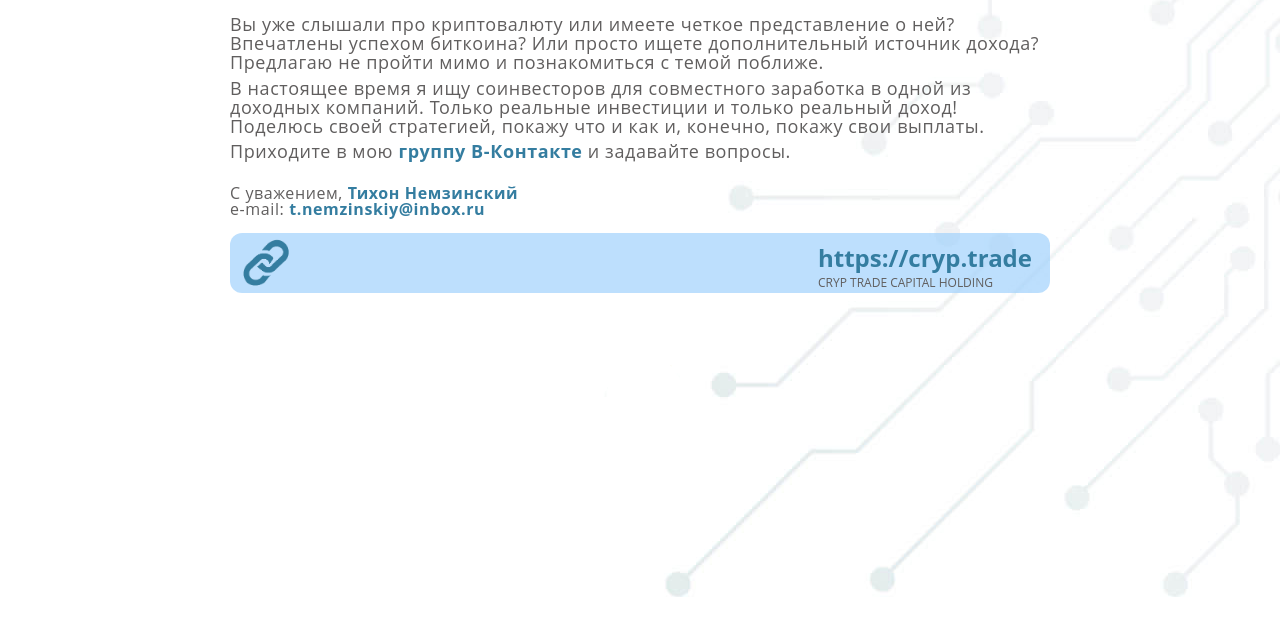
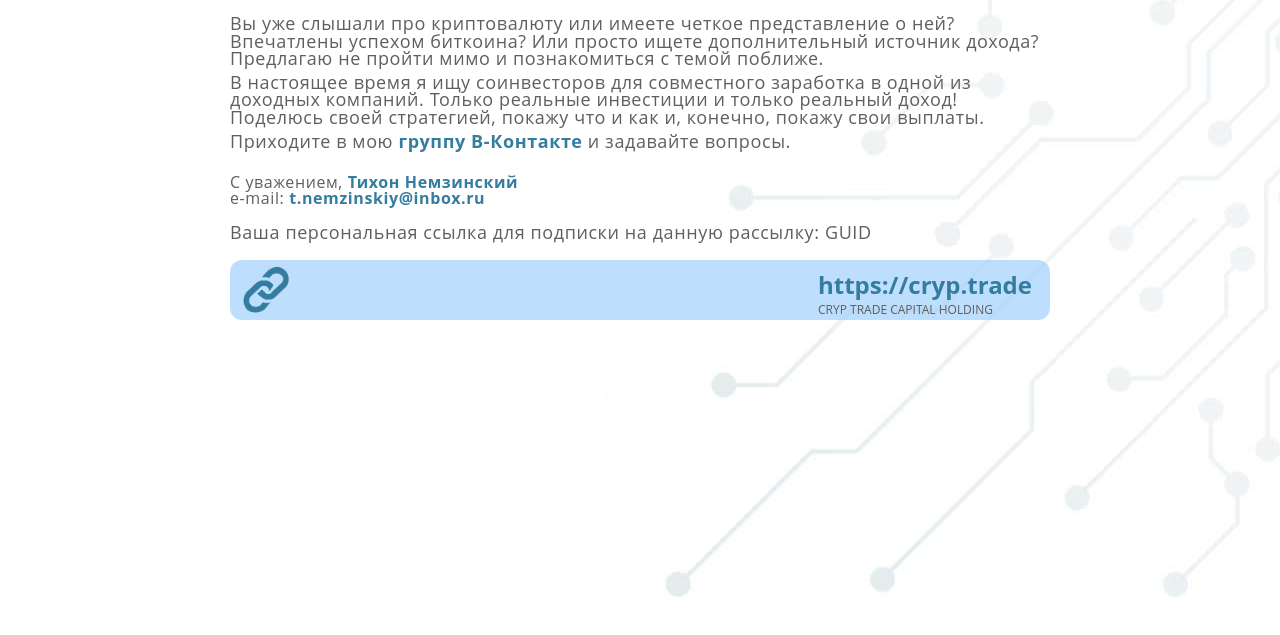
Before and after one commit to sky-0x00/email_sender, a plain HTML site: page data/site/index.htm in a window 1280 px wide. Shown: the part 87-722 px from the top of the page. Drawn offline with Linux system fonts and the light colour scheme.

```diff
--- a/data/site/index.css
+++ b/data/site/index.css
@@ -75,7 +75,7 @@ div.bottom div.right p.info {
 div.content {
 	font-family: "open sans", sans-serif;
 	color: #605E5E;
-	line-height: 1.2em;
+	line-height: 1.1em;
 	letter-spacing: 0.6px;
 }
 div.content div.message {
@@ -93,3 +93,10 @@ div.content div.contacts {
 div.content div.contacts p {
 	margin-top: -16px;
 }
+
+div.content div.unsibscribe {
+	font-size: 18px;
+	/*display: none;
+	opacity: 0;
+	font-size: 0;*/
+}
--- a/data/site/index.htm
+++ b/data/site/index.htm
@@ -20,6 +20,9 @@
 				<p>С уважением, <a href="https://vk.com/sky0x00">Тихон Немзинский</a></p>
 				<p>e-mail: <a href="mailto:t.nemzinskiy@inbox.ru?subject=Альтернативные источники инвестиций - Cryp.Trade">t.nemzinskiy@inbox.ru</a></p>
 			</div>
+			<div class="unsibscribe">
+				<p>Ваша персональная ссылка для подписки на данную рассылку: <span>GUID</span></p>
+			</div>
 		</div>
 		<a href="https://cryp.trade/agent/lek7mxoizggh"><div class="bottom">
 			<div class="right">
```
